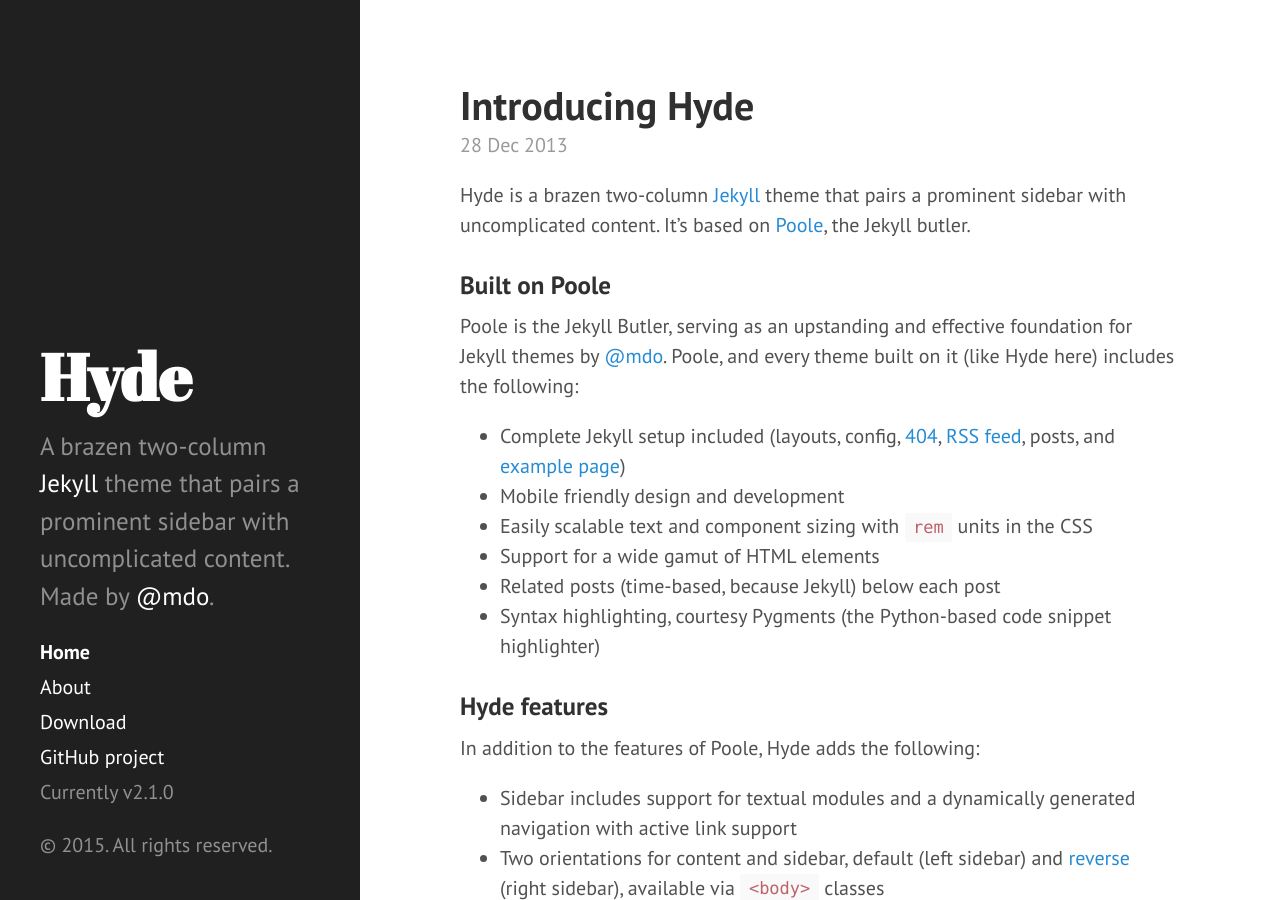
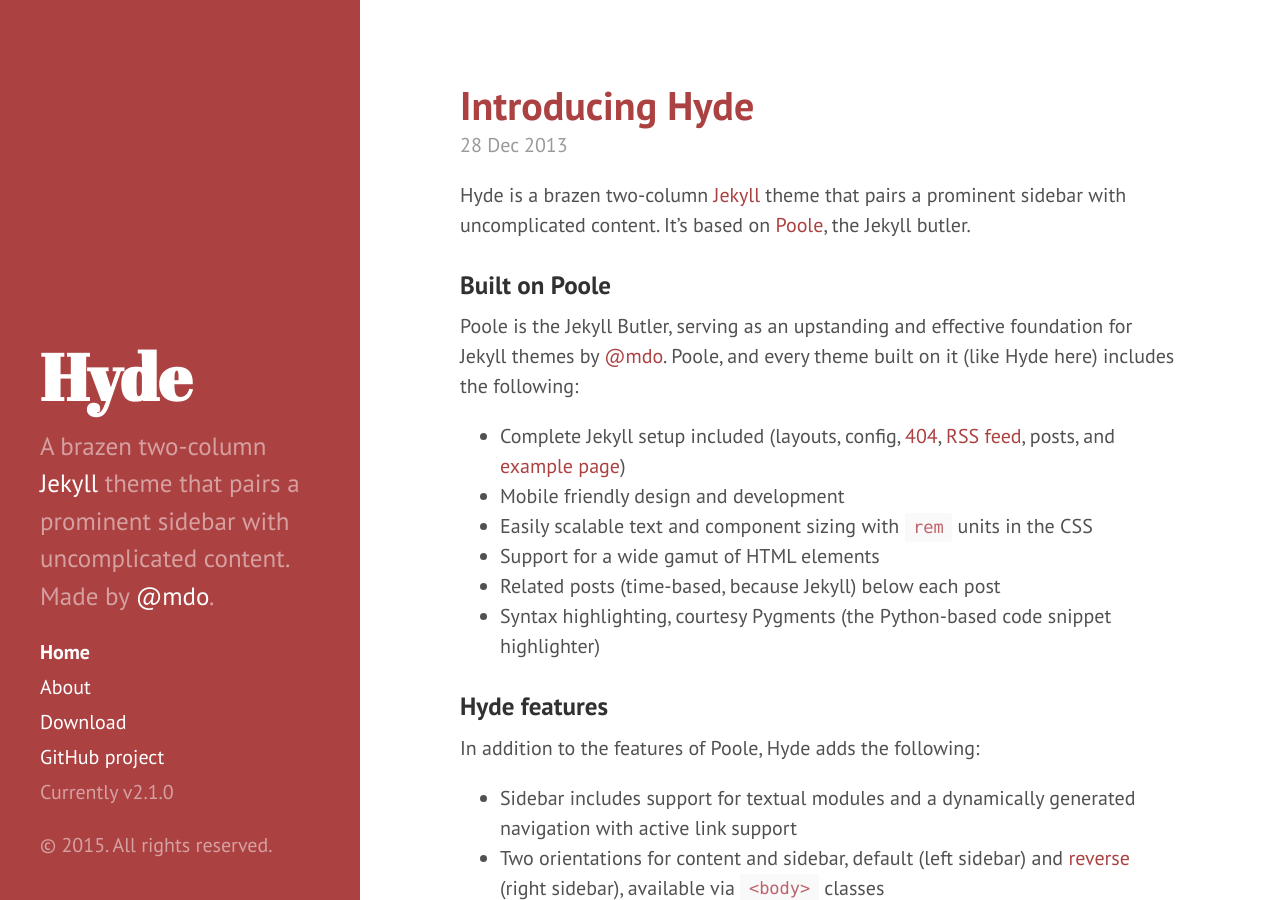
Before and after one commit to raja-ar/jorgecastilloprz.github.io, a Jekyll site: the page built from index.html, in a window 1280 px wide and 900 px high. Built offline with Jekyll 4.4.1, drawn with Linux system fonts in a browser that asks for light colours; Markdown is read by kramdown in place of the engine named in the settings; the list of posts is cut into pages by our own code.

```diff
--- a/_layouts/default.html
+++ b/_layouts/default.html
@@ -3,7 +3,7 @@
 
   {% include head.html %}
 
-  <body class="theme-based-08">
+  <body class="theme-base-08">
 
     {% include sidebar.html %}
 
```
